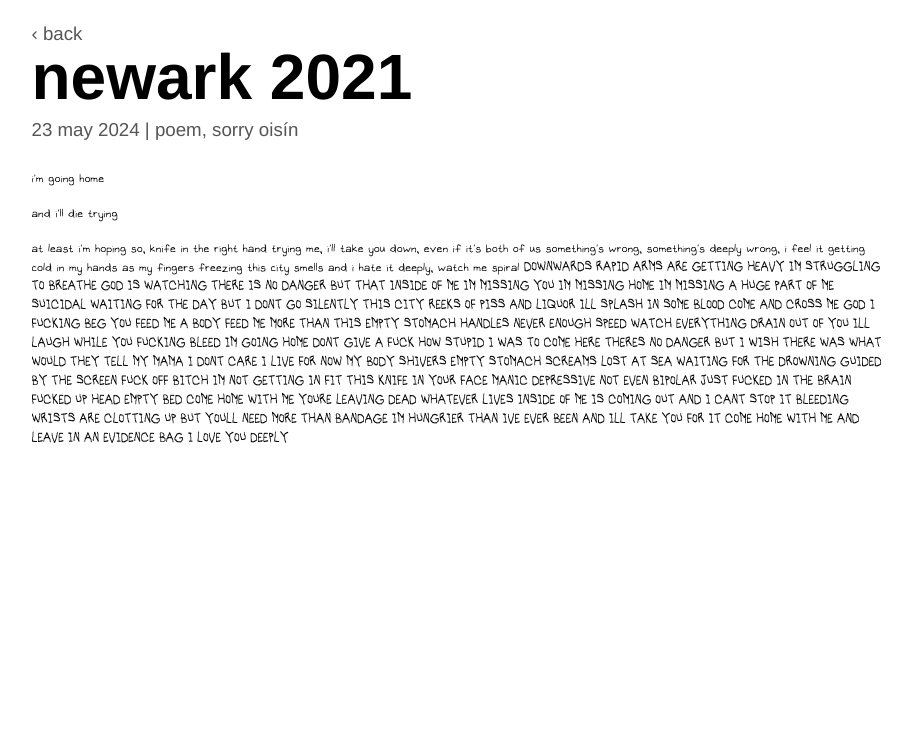
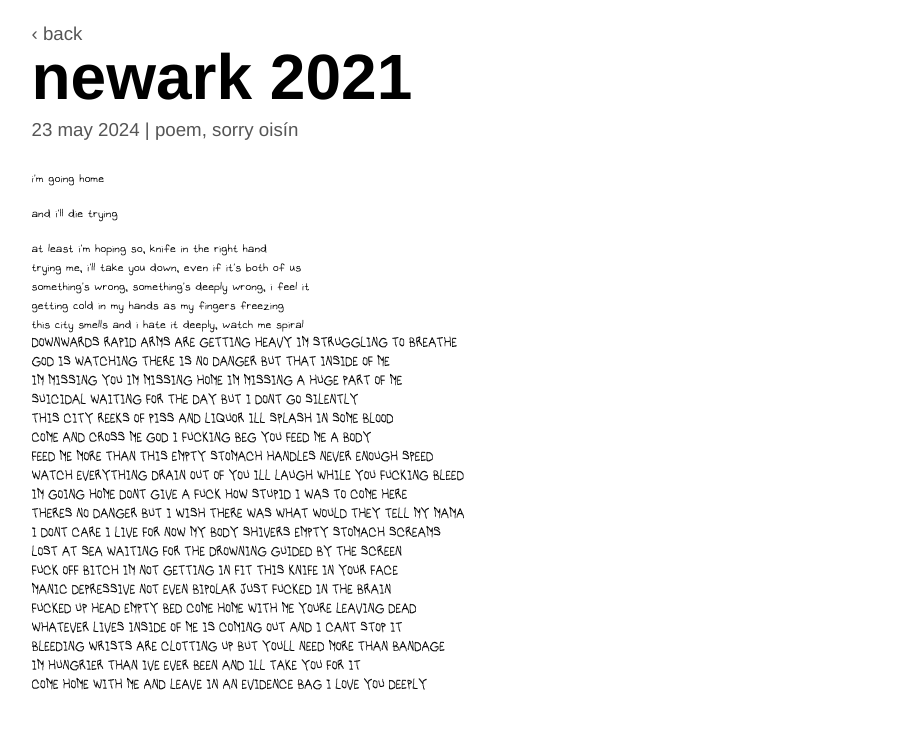
Before and after one commit to avar1c3/inkwell, a Jekyll site: the page built from _posts/2024-05-23-beat-5.md, in a window 1280 px wide. Shown: the top 729 px of the page, without its empty margins (181-1093 px from the left). Built offline with Jekyll 4.4.1, drawn with Linux system fonts in a browser that asks for light colours.

Commit message:
i forgot how my own website works

```diff
--- a/_posts/2024-05-23-beat-5.md
+++ b/_posts/2024-05-23-beat-5.md
@@ -10,30 +10,30 @@ i'm going home
 and i'll die trying
 
 <a class="omori-game">
-at least i'm hoping so, knife in the right hand
-trying me, i'll take you down, even if it's both of us
-something's wrong, something's deeply wrong, i feel it
-getting cold in my hands as my fingers freezing
-this city smells and i hate it deeply, watch me spiral
+at least i'm hoping so, knife in the right hand<br>
+trying me, i'll take you down, even if it's both of us<br>
+something's wrong, something's deeply wrong, i feel it<br>
+getting cold in my hands as my fingers freezing<br>
+this city smells and i hate it deeply, watch me spiral<br>
 </a>
 <a class="omori-game2">
-DOWNWARDS RAPID ARMS ARE GETTING HEAVY IM STRUGGLING TO BREATHE
-GOD IS WATCHING THERE IS NO DANGER BUT THAT INSIDE OF ME
-IM MISSING YOU IM MISSING HOME IM MISSING A HUGE PART OF ME
-SUICIDAL WAITING FOR THE DAY BUT I DONT GO SILENTLY
-THIS CITY REEKS OF PISS AND LIQUOR ILL SPLASH IN SOME BLOOD
-COME AND CROSS ME GOD I FUCKING BEG YOU FEED ME A BODY
-FEED ME MORE THAN THIS EMPTY STOMACH HANDLES NEVER ENOUGH SPEED
-WATCH EVERYTHING DRAIN OUT OF YOU ILL LAUGH WHILE YOU FUCKING BLEED
-IM GOING HOME DONT GIVE A FUCK HOW STUPID I WAS TO COME HERE
-THERES NO DANGER BUT I WISH THERE WAS WHAT WOULD THEY TELL MY MAMA
-I DONT CARE I LIVE FOR NOW MY BODY SHIVERS EMPTY STOMACH SCREAMS
-LOST AT SEA WAITING FOR THE DROWNING GUIDED BY THE SCREEN
-FUCK OFF BITCH IM NOT GETTING IN FIT THIS KNIFE IN YOUR FACE
-MANIC DEPRESSIVE NOT EVEN BIPOLAR JUST FUCKED IN THE BRAIN
-FUCKED UP HEAD EMPTY BED COME HOME WITH ME YOURE LEAVING DEAD
-WHATEVER LIVES INSIDE OF ME IS COMING OUT AND I CANT STOP IT
-BLEEDING WRISTS ARE CLOTTING UP BUT YOULL NEED MORE THAN BANDAGE
-IM HUNGRIER THAN IVE EVER BEEN AND ILL TAKE YOU FOR IT
+DOWNWARDS RAPID ARMS ARE GETTING HEAVY IM STRUGGLING TO BREATHE<br>
+GOD IS WATCHING THERE IS NO DANGER BUT THAT INSIDE OF ME<br>
+IM MISSING YOU IM MISSING HOME IM MISSING A HUGE PART OF ME<br>
+SUICIDAL WAITING FOR THE DAY BUT I DONT GO SILENTLY<br>
+THIS CITY REEKS OF PISS AND LIQUOR ILL SPLASH IN SOME BLOOD<br>
+COME AND CROSS ME GOD I FUCKING BEG YOU FEED ME A BODY<br>
+FEED ME MORE THAN THIS EMPTY STOMACH HANDLES NEVER ENOUGH SPEED<br>
+WATCH EVERYTHING DRAIN OUT OF YOU ILL LAUGH WHILE YOU FUCKING BLEED<br>
+IM GOING HOME DONT GIVE A FUCK HOW STUPID I WAS TO COME HERE<br>
+THERES NO DANGER BUT I WISH THERE WAS WHAT WOULD THEY TELL MY MAMA<br>
+I DONT CARE I LIVE FOR NOW MY BODY SHIVERS EMPTY STOMACH SCREAMS<br>
+LOST AT SEA WAITING FOR THE DROWNING GUIDED BY THE SCREEN<br>
+FUCK OFF BITCH IM NOT GETTING IN FIT THIS KNIFE IN YOUR FACE<br>
+MANIC DEPRESSIVE NOT EVEN BIPOLAR JUST FUCKED IN THE BRAIN<br>
+FUCKED UP HEAD EMPTY BED COME HOME WITH ME YOURE LEAVING DEAD<br>
+WHATEVER LIVES INSIDE OF ME IS COMING OUT AND I CANT STOP IT<br>
+BLEEDING WRISTS ARE CLOTTING UP BUT YOULL NEED MORE THAN BANDAGE<br>
+IM HUNGRIER THAN IVE EVER BEEN AND ILL TAKE YOU FOR IT<br>
 COME HOME WITH ME AND LEAVE IN AN EVIDENCE BAG I LOVE YOU DEEPLY
 </a>
```
